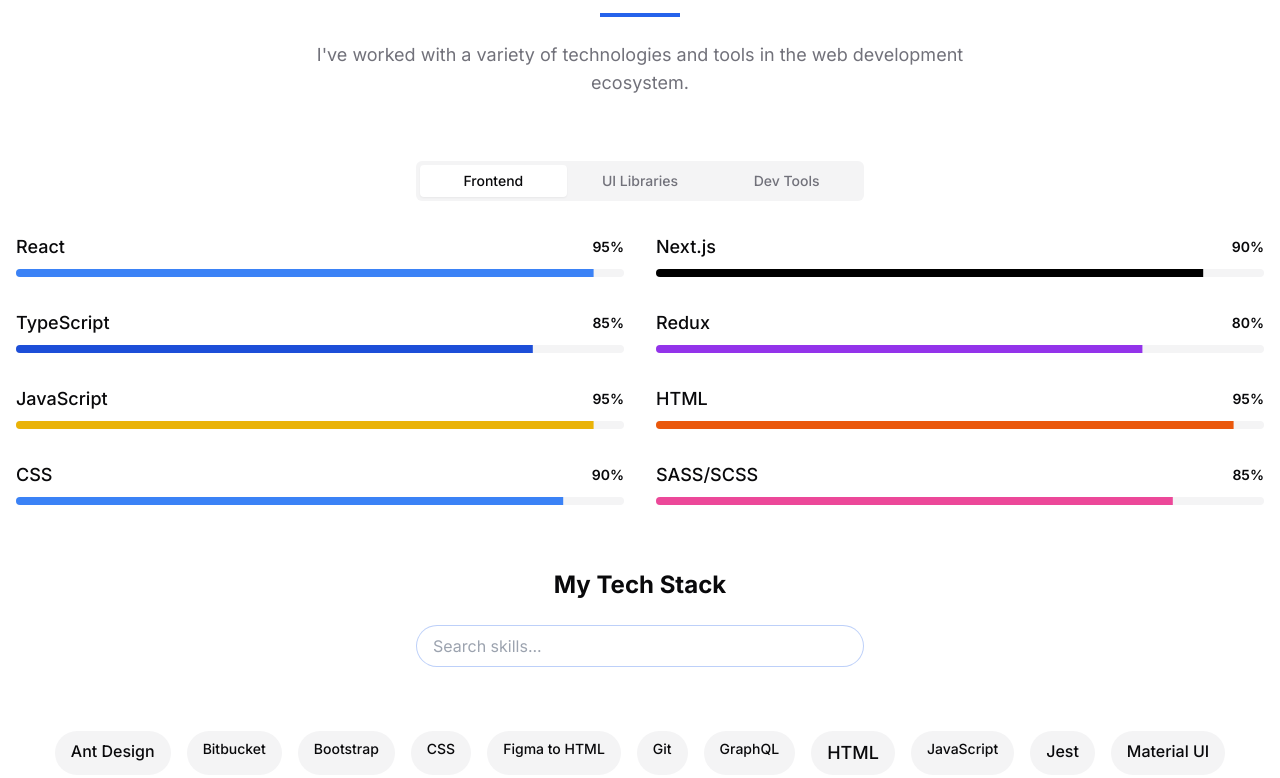
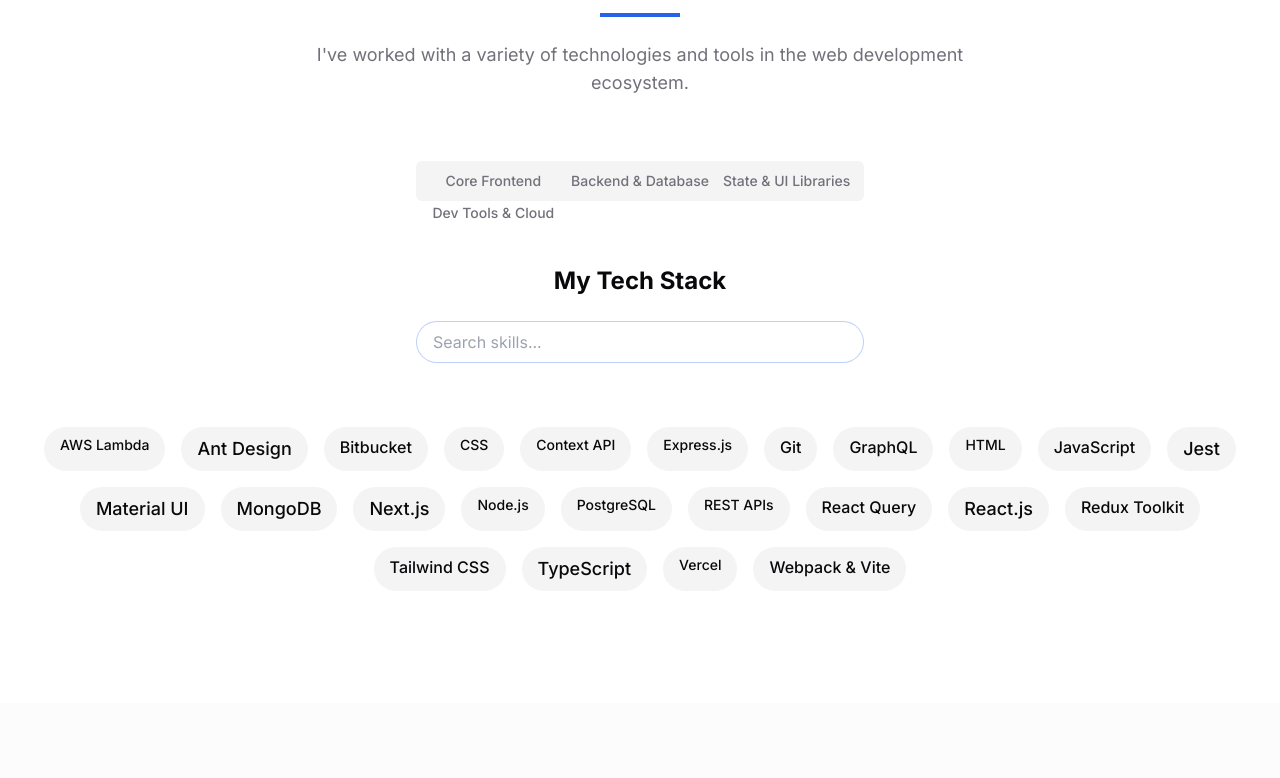
Before and after one commit to uttam00/uttam-danidhariya-portfolio, a Next.js app: page / in a window 1280 px wide. Shown: the part 2019-2797 px from the top of the page. Built offline with nearby package versions, Linux system fonts and the light colour scheme.

Commit message:
feat: update portfolio tech stack with CV details
Reorganize skills into core categories and add new technologies.

Co-authored-by: DanidhariyaUttam <80564512+uttam00@users.noreply.github.com>

```diff
--- a/components/skills.tsx
+++ b/components/skills.tsx
@@ -8,39 +8,51 @@ import { Tooltip, TooltipContent, TooltipProvider, TooltipTrigger } from "@/comp
 
 const skillCategories = [
   {
-    id: "frontend",
-    name: "Frontend",
+    id: "core",
+    name: "Core Frontend",
     skills: [
-      { name: "React", level: 95, color: "bg-blue-500" },
+      { name: "React.js", level: 95, color: "bg-blue-500" },
       { name: "Next.js", level: 90, color: "bg-black" },
       { name: "TypeScript", level: 85, color: "bg-blue-700" },
-      { name: "Redux", level: 80, color: "bg-purple-600" },
       { name: "JavaScript", level: 95, color: "bg-yellow-500" },
       { name: "HTML", level: 95, color: "bg-orange-600" },
       { name: "CSS", level: 90, color: "bg-blue-500" },
-      { name: "SASS/SCSS", level: 85, color: "bg-pink-500" },
     ],
   },
   {
-    id: "ui",
-    name: "UI Libraries",
+    id: "backend",
+    name: "Backend & Database",
     skills: [
+      { name: "Node.js", level: 90, color: "bg-green-600" },
+      { name: "Express.js", level: 85, color: "bg-gray-700" },
+      { name: "REST APIs", level: 90, color: "bg-purple-500" },
+      { name: "GraphQL", level: 85, color: "bg-pink-600" },
+      { name: "MongoDB", level: 85, color: "bg-green-500" },
+      { name: "PostgreSQL", level: 80, color: "bg-blue-600" },
+    ],
+  },
+  {
+    id: "stateui",
+    name: "State & UI Libraries",
+    skills: [
+      { name: "Redux Toolkit", level: 80, color: "bg-purple-600" },
+      { name: "React Query", level: 85, color: "bg-amber-500" },
+      { name: "Context API", level: 85, color: "bg-cyan-500" },
       { name: "Material UI", level: 85, color: "bg-blue-400" },
       { name: "Ant Design", level: 85, color: "bg-red-500" },
-      { name: "Bootstrap", level: 80, color: "bg-purple-500" },
-      { name: "React Bootstrap", level: 80, color: "bg-indigo-500" },
-      { name: "Figma to HTML", level: 90, color: "bg-pink-600" },
-      { name: "Yup", level: 75, color: "bg-green-500" },
+      { name: "Tailwind CSS", level: 90, color: "bg-cyan-400" },
     ],
   },
   {
     id: "tools",
-    name: "Dev Tools",
+    name: "Dev Tools & Cloud",
     skills: [
       { name: "Git", level: 90, color: "bg-orange-600" },
       { name: "Bitbucket", level: 85, color: "bg-blue-700" },
+      { name: "AWS Lambda", level: 85, color: "bg-orange-500" },
+      { name: "Vercel", level: 90, color: "bg-black" },
       { name: "Jest", level: 75, color: "bg-red-500" },
-      { name: "GraphQL", level: 70, color: "bg-pink-600" },
+      { name: "Webpack & Vite", level: 80, color: "bg-purple-400" },
     ],
   },
 ]
@@ -143,7 +155,7 @@ export default function Skills() {
             />
           </div>
 
-          {/* Skill cloud */}
+          {/* Skill cloud - all technical skills from CV */}
           <div className="flex flex-wrap justify-center gap-4 py-8">
             <TooltipProvider>
               {filteredSkills.map((skill, index) => {
```
